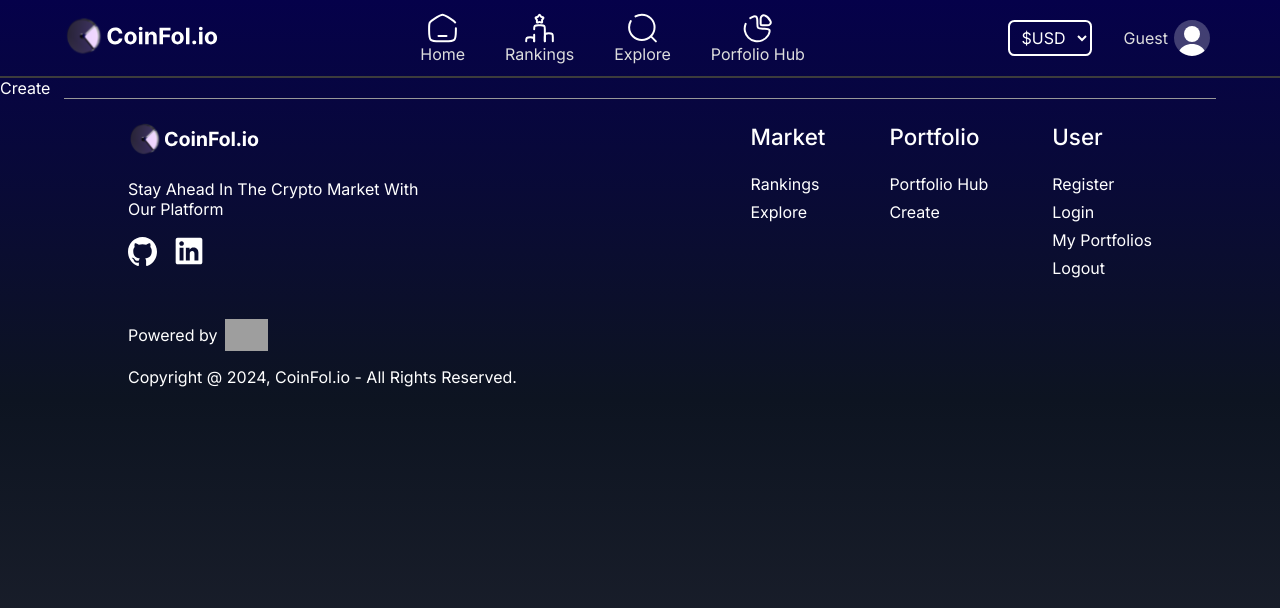
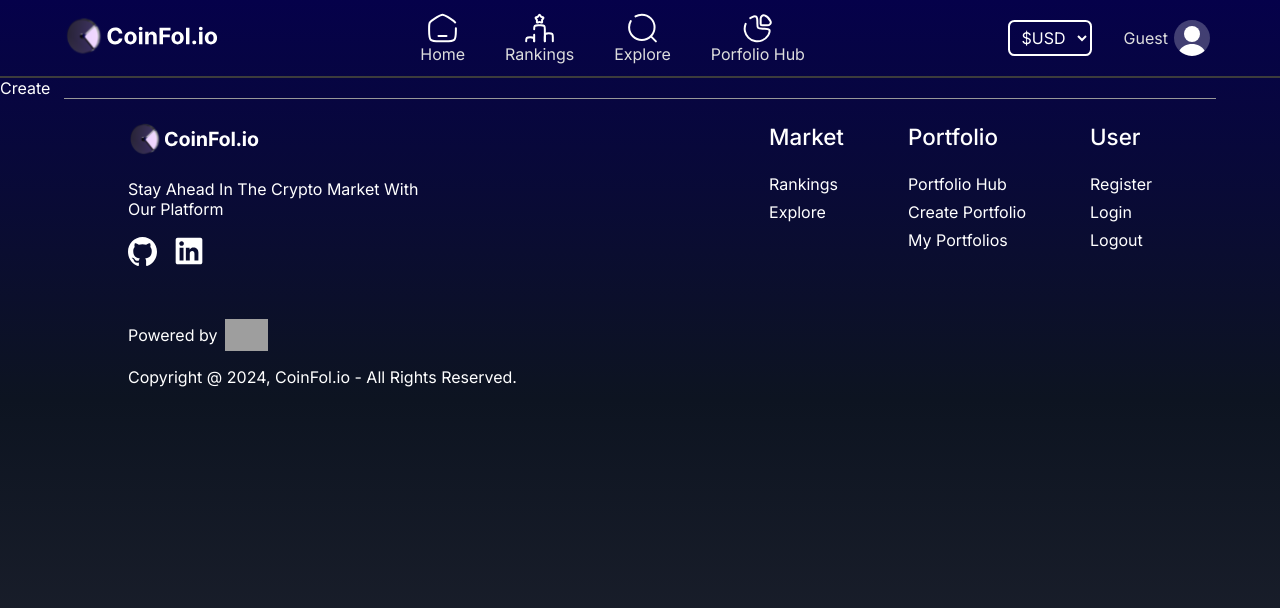
Before and after one commit to dimitarraychev/coinfolio, a React (Vite) app: page /hub/create in a window 1280 px wide. Shown: the top 608 px of the page. Built offline with nearby package versions, Linux system fonts and the light colour scheme; no server answers; grey boxes are pictures that could not be loaded.

Commit message:
Move links in footer

```diff
--- a/src/components/Footer/Footer.jsx
+++ b/src/components/Footer/Footer.jsx
@@ -64,7 +64,10 @@ const Footer = () => {
 						<p>Portfolio Hub</p>
 					</Link>
 					<Link to={"/hub/create"}>
-						<p>Create</p>
+						<p>Create Portfolio</p>
+					</Link>
+					<Link to={"hub/username"}>
+						<p>My Portfolios</p>
 					</Link>
 				</div>
 
@@ -76,9 +79,6 @@ const Footer = () => {
 					<Link to={"login"}>
 						<p>Login</p>
 					</Link>
-					<Link to={"hub/username"}>
-						<p>My Portfolios</p>
-					</Link>
 					<Link to={"logout"}>
 						<p>Logout</p>
 					</Link>
```
